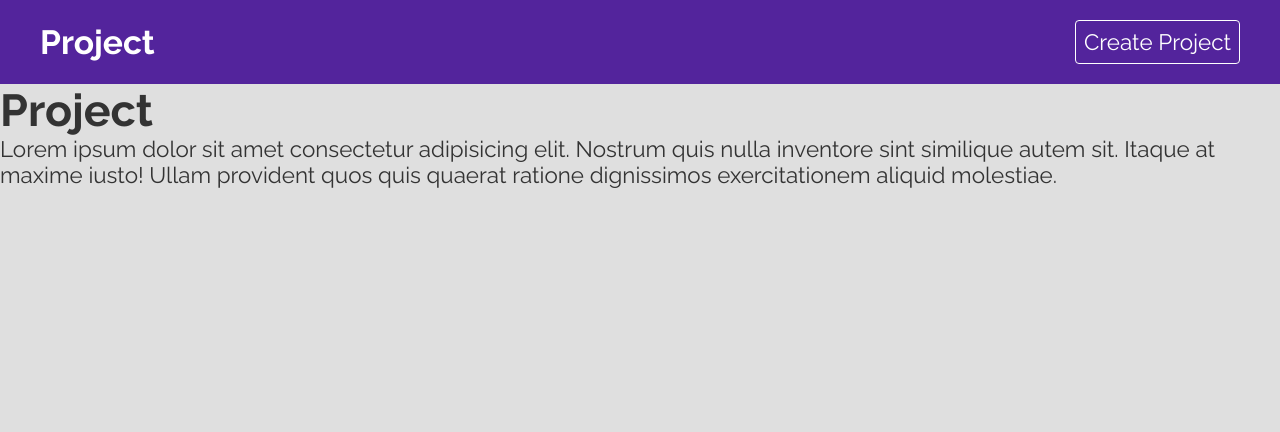
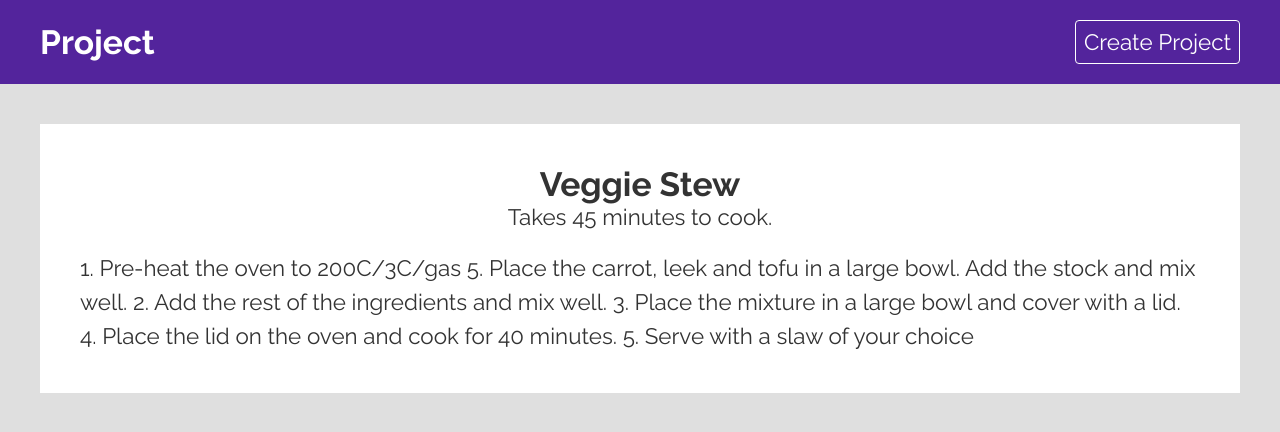
Before and after one commit to craigdev937/crud1context, a React app: page /projects/1 in a window 1280 px wide. Shown: the top 432 px of the page. Built offline with nearby package versions, Linux system fonts and the light colour scheme; data requests are answered from the project's data file; the HTML template or start-up script is replaced by a standard one.

Commit message:
Added Project.jsx, and Project.css,.  Updated App.css and App.jsx,.

```diff
--- a/src/app/App.css
+++ b/src/app/App.css
@@ -40,6 +40,6 @@ input, textarea {
     margin: 40px auto;
 }
 
-.project {
+.project__main {
     min-height: 100%;
 }
--- a/src/app/App.jsx
+++ b/src/app/App.jsx
@@ -5,7 +5,7 @@ import { Main } from "../routes/Main";
 export const App = () => {
     return (
         <React.Fragment>
-            <main className="project">
+            <main className="project__main">
                 <Main />
             </main>
         </React.Fragment>
--- a/src/pages/Project.jsx
+++ b/src/pages/Project.jsx
@@ -1,10 +1,33 @@
 import React from "react";
+import "../styles/Project.css";
+import { useParams } from "react-router-dom";
+import { useFetch } from "../global/FetchAPI";
 
 export const Project = () => {
+    const { id } = useParams();
+    const URL = `http://localhost:5000/projects/${id}`;
+    const { error, isPending, data: project } = useFetch(URL);
+
     return (
-        <React.Fragment>
-            <h1>Project</h1>
-            <p>Lorem ipsum dolor sit amet consectetur adipisicing elit. Nostrum quis nulla inventore sint similique autem sit. Itaque at maxime iusto! Ullam provident quos quis quaerat ratione dignissimos exercitationem aliquid molestiae.</p>
-        </React.Fragment>
+        <main className="project">
+            {error && <p className="error">{error}</p>}
+            {isPending && <p className="loading">Loading...</p>}
+            {project && (
+                <React.Fragment>
+                    <h2 className="page__title">{project.title}</h2>
+                    <p>Takes {project.cookingTime} to cook.</p>
+                    <ul className="project__ul">
+                        {project.ingredients.map((ing) => {
+                            <li
+                                className="project__li"
+                                key={ing}
+                                >ing
+                            </li>
+                        })}
+                    </ul>
+                    <p className="method">{project.method}</p>
+                </React.Fragment>
+            )}
+        </main>
     );
 };
--- /dev/null
+++ b/src/styles/Project.css
@@ -0,0 +1,34 @@
+.project {
+    max-width: 1200px;
+    margin: 40px auto;
+    text-align: center;
+    background: #fff;
+    padding: 40px;
+    box-sizing: border-box;
+}
+
+.project__ul {
+    display: flex;
+    padding: 0;
+    justify-content: center;
+    margin-top: 0;
+}
+
+.project__li {
+    list-style-type: none;
+    margin-right: 10px;
+    color: #777;
+}
+
+.project__li::after {
+    content: ",";
+}
+
+.project__li:last-child::after {
+    content: ".";
+}
+
+.method {
+    text-align: left;
+    line-height: 1.5em;
+}
```
